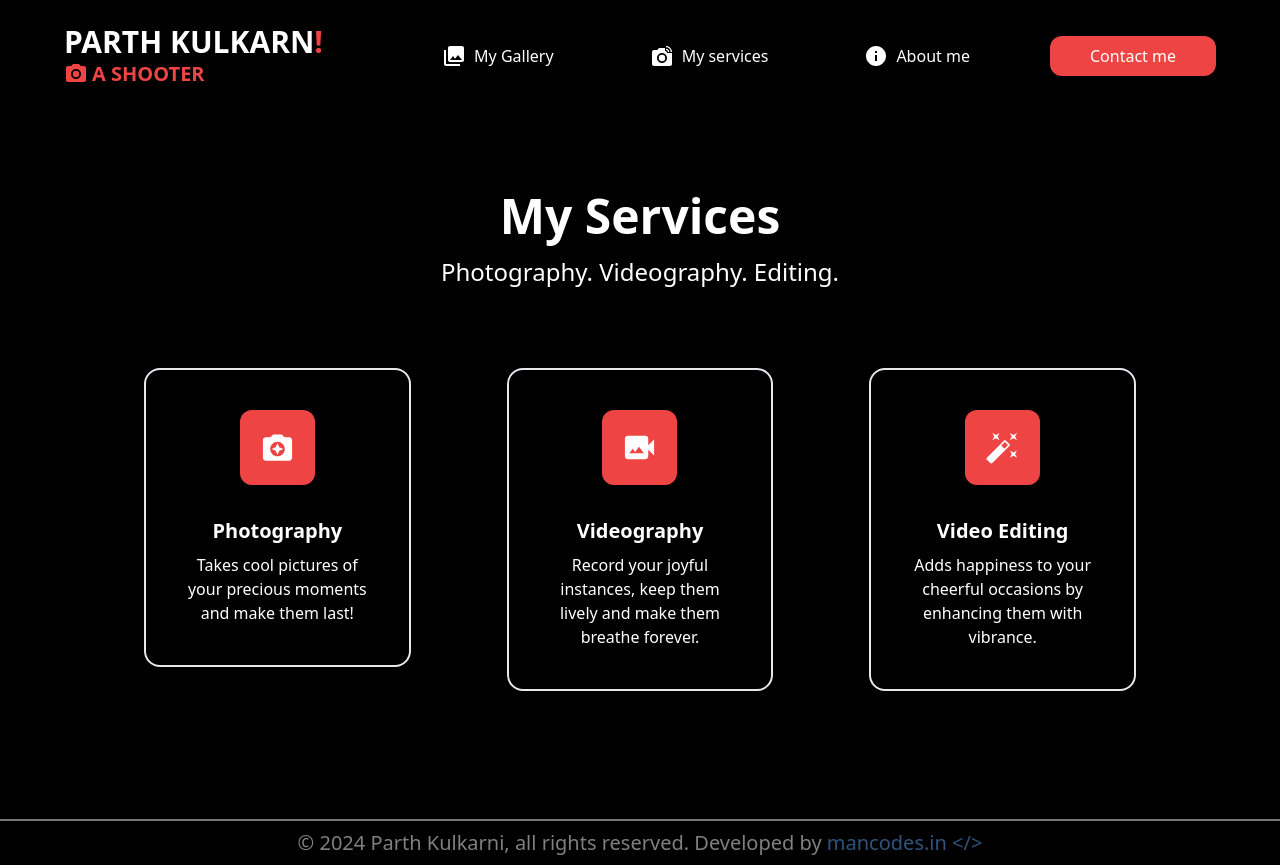
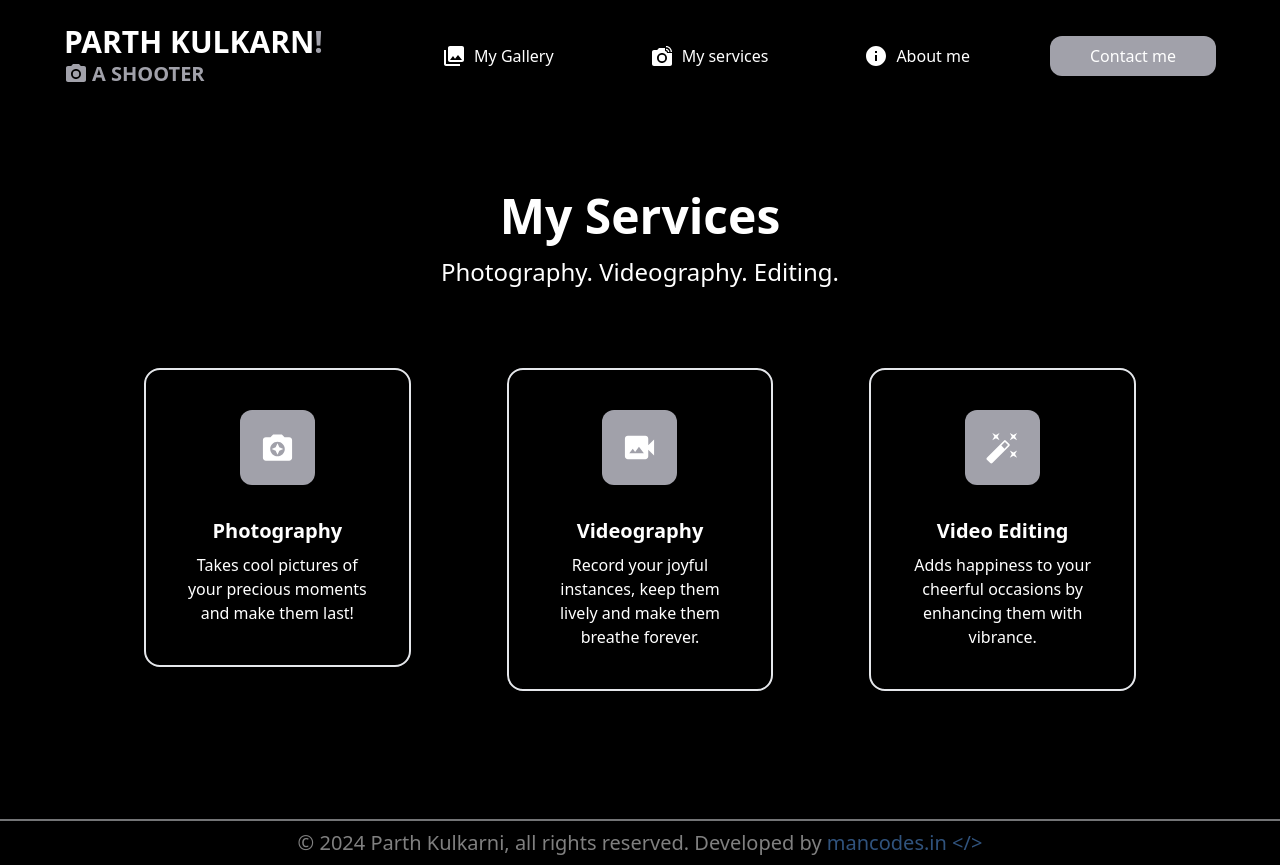
Before and after one commit to manoj7019/parth-kulkarni, a React (Vite) app: page /services in a window 1280 px wide. Built offline with nearby package versions, Linux system fonts and the light colour scheme.

Commit message:
change primary color to zinc-400

```diff
--- a/src/Components/Hero.jsx
+++ b/src/Components/Hero.jsx
@@ -29,10 +29,10 @@ const Hero = () => {
           <h2 className='laptop:text-4xl mobile:text-2xl font-medium'>that captivate your heart and making them immortal.</h2>
           <div className='flex items-center gap-5 mt-6'>
             <AnchorLink href='#homeGallery'>
-              <button className='flex items-center gap-2 bg-red-500 text-white p-2 px-10 rounded-xl hover:bg-white hover:text-red-500'>Explore <ArrowCircleRightIcon/> </button>
+              <button className='flex items-center gap-2 bg-zinc-400 text-white p-2 px-10 rounded-xl hover:bg-white hover:text-zinc-400'>Explore <ArrowCircleRightIcon/> </button>
             </AnchorLink>
             <AnchorLink href='#contact'>
-              <button className='border-2 px-10 p-2 rounded-xl hover:border-red-500'>Hire me</button>
+              <button className='border-2 px-10 p-2 rounded-xl hover:border-zinc-400'>Hire me</button>
             </AnchorLink>
           </div>
         </div>
--- a/src/Components/HomeAbout.jsx
+++ b/src/Components/HomeAbout.jsx
@@ -21,7 +21,7 @@ const HomeAbout = () => {
               Just a normal passionate photographer who takes camera wherever I go and captures everything that catches my attention. Love to do all kinds of photoshoots ranging between two different polar ends. One is wedding and other one is wildlife. Not a big magician, but can do little magic with my capturing tool.
             </p>
             <Link to='/about'>
-              <button className='laptop:w-1/2 mobile:w-3/4 flex justify-center items-center gap-2 bg-red-500 text-white p-2 rounded-xl hover:bg-white hover:text-red-500 mobile:mt-2'>More about me  <ArrowCircleRightIcon/> </button>
+              <button className='laptop:w-1/2 mobile:w-3/4 flex justify-center items-center gap-2 bg-zinc-400 text-white p-2 rounded-xl hover:bg-white hover:text-zinc-400 mobile:mt-2'>More about me  <ArrowCircleRightIcon/> </button>
             </Link>
           </div>
         </div>
--- a/src/Components/HomeGallery.jsx
+++ b/src/Components/HomeGallery.jsx
@@ -142,7 +142,7 @@ const HomeGallery = () => {
         {/* <Link to='/gallery'> */}
           <button id='homeServices'
           onClick={handleSetShowMore}
-          className='flex items-center gap-2 bg-red-500 text-white p-2 px-10 mobile:mt-6 rounded-xl hover:bg-white hover:text-red-500'>{showMore ? 'Less Collections' : 'More Collections'}  <ArrowCircleRightIcon/> </button>
+          className='flex items-center gap-2 bg-zinc-400 text-white p-2 px-10 mobile:mt-6 rounded-xl hover:bg-white hover:text-zinc-400'>{showMore ? 'Less Collections' : 'More Collections'}  <ArrowCircleRightIcon/> </button>
         {/* </Link> */}
       </div>
       <p></p>
--- a/src/Components/HomeServices.jsx
+++ b/src/Components/HomeServices.jsx
@@ -16,9 +16,9 @@ const HomeServices = () => {
 
           <Link to='*'>
             {/* <div className='flex flex-col items-center gap-8 rounded-2xl bg-gray-100 p-10 border-2 hover:bg-gray-200'> */}
-            <div className='flex flex-col items-center gap-8 rounded-2xl bg-black text-white p-10 border-2 hover:border-red-500'>
+            <div className='flex flex-col items-center gap-8 rounded-2xl bg-black text-white p-10 border-2 hover:border-zinc-400'>
               {/* <div className='text-red-500'> */}
-              <div className='text-white bg-red-500 p-5 rounded-xl'>
+              <div className='text-white bg-zinc-400 p-5 rounded-xl'>
                 <CameraEnhanceIcon fontSize='large'/>
               </div>
                 <div className='flex flex-col items-center gap-2'>
@@ -29,9 +29,9 @@ const HomeServices = () => {
           </Link>
           <Link to='*'>
             {/* <div className='flex flex-col items-center gap-8 rounded-2xl bg-gray-100 p-10 border-2 hover:bg-gray-200'> */}
-            <div className='flex flex-col items-center gap-8 rounded-2xl bg-black text-white p-10 border-2 hover:border-red-500'>
+            <div className='flex flex-col items-center gap-8 rounded-2xl bg-black text-white p-10 border-2 hover:border-zinc-400'>
               {/* <div className='text-red-500'> */}
-              <div className='text-white bg-red-500 p-5 rounded-xl'>
+              <div className='text-white bg-zinc-400 p-5 rounded-xl'>
                 <VideoCameraBackIcon fontSize='large'/>
               </div>
                 <div className='flex flex-col items-center gap-2'>
@@ -42,8 +42,8 @@ const HomeServices = () => {
           </Link>
           <Link to='*'>
             {/* <div className='flex flex-col items-center gap-8 rounded-2xl bg-gray-100 p-10 border-2 hover:bg-gray-200'> */}
-            <div className='flex flex-col items-center gap-8 rounded-2xl bg-black text-white p-10 border-2 hover:border-red-500'>
-              <div className='text-white bg-red-500 p-5 rounded-xl'>
+            <div className='flex flex-col items-center gap-8 rounded-2xl bg-black text-white p-10 border-2 hover:border-zinc-400'>
+              <div className='text-white bg-zinc-400 p-5 rounded-xl'>
                 <AutoFixHighIcon fontSize='large'/>
               </div>
                 <div className='flex flex-col items-center gap-2'>
--- a/src/Components/Navbar.jsx
+++ b/src/Components/Navbar.jsx
@@ -47,10 +47,10 @@ const Navbar = () => {
       {/* <div className='fixed inset-x-0 z-50 top-0 flex justify-between items-center laptop:py-6 mobile:py-4 laptop:px-16 mobile:px-6 backdrop-blur-3xl bg-white/70'> */}
       <NavLink to='/'>
         <div className='flex flex-col'>
-          <h1 className='laptop:text-3xl mobile:text-xl font-bold'>PARTH KULKARN<span className='text-red-500'>!</span></h1>
+          <h1 className='laptop:text-3xl mobile:text-xl font-bold'>PARTH KULKARN<span className='text-zinc-400'>!</span></h1>
           <div className='flex items-center gap-1'>
-            <CameraAltIcon className='text-red-500'/>
-            <h2 className='laptop:text-xl mobile:text-base text-red-500 font-semibold'>A SHOOTER</h2>
+            <CameraAltIcon className='text-zinc-400'/>
+            <h2 className='laptop:text-xl mobile:text-base text-zinc-400 font-semibold'>A SHOOTER</h2>
           </div>
         </div>
       </NavLink>
@@ -73,16 +73,16 @@ const Navbar = () => {
         <div className='flex items-center'>
             {isDesktop ?
             <div className='mobile:hidden laptop:flex laptop:gap-16'>
-                <NavLink to='/gallery' className='flex items-center gap-1 hover:text-red-500 hover:bg-gray-50 rounded-xl px-4'>
+                <NavLink to='/gallery' className='flex items-center gap-1 hover:text-zinc-400 rounded-xl px-4'>
                   <button className='flex items-center gap-2'><CollectionsIcon/> My Gallery</button>
                 </NavLink>
-                <NavLink to='/services' className='flex items-center gap-1 hover:text-red-500 hover:bg-gray-50 rounded-xl px-4'>
+                <NavLink to='/services' className='flex items-center gap-1 hover:text-zinc-400 rounded-xl px-4'>
                   <button className='flex items-center gap-2'><LinkedCameraIcon/> My services</button>
                 </NavLink>
-                <NavLink to='/about' className='flex items-center gap-1 hover:text-red-500 hover:bg-gray-50 rounded-xl px-4'>
+                <NavLink to='/about' className='flex items-center gap-1 hover:text-zinc-400 rounded-xl px-4'>
                   <button className='flex items-center gap-2'><InfoIcon/> About me</button>
                 </NavLink>
-                <NavLink to='/contact' className='bg-red-500 text-white p-2 px-10 rounded-xl hover:text-red-500 hover:bg-white hover:border-red-500'>
+                <NavLink to='/contact' className='bg-zinc-400 text-white p-2 px-10 rounded-xl hover:text-zinc-400 hover:bg-white hover:border-red-500'>
                   <button>Contact me</button>
                 </NavLink>
               </div>
@@ -92,7 +92,7 @@ const Navbar = () => {
                 //     src={showDropdown ? `${CloseIcon}` : `${MenuIcon}`}
                 //     onClick={handleSetShowDropdown}
                 // />
-                <h1 className='text-red-500 p-1'
+                <h1 className='text-zinc-400 p-1'
                  onClick={handleSetShowDropdown}>
                     {showDropdown? <CloseIcon fontSize='large'/> : <MenuIcon fontSize='large'/>}
                 </h1>
```
Also changed, not shown: src/Components/Contact.jsx (+10 -10 lines).
